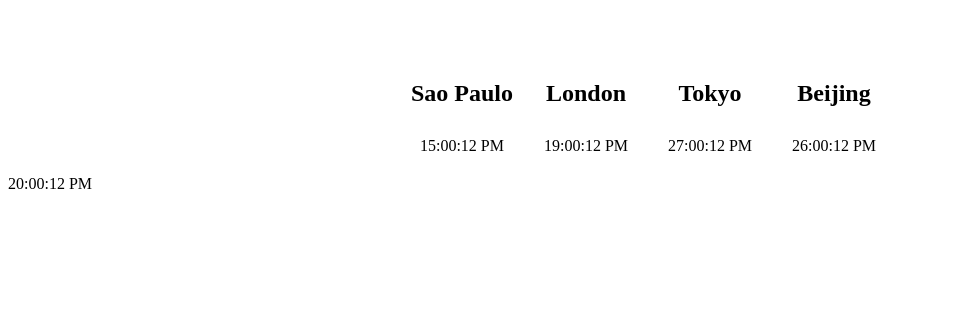
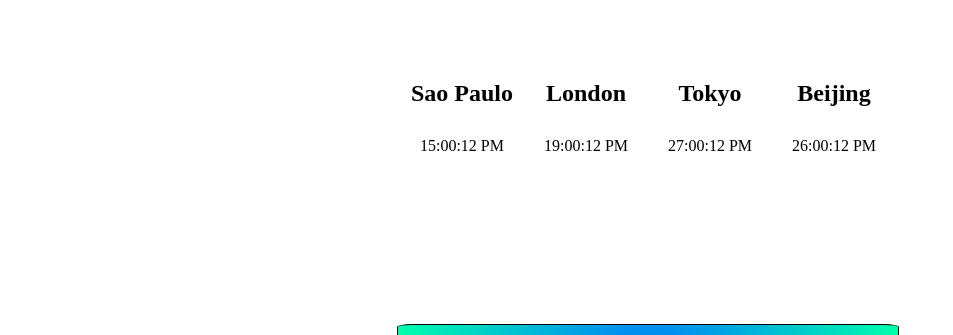
Before and after one commit to jSalern0/Javascript-challenges-2022, a plain HTML site: page challenge 2/index.html in a window 1280 px wide. Shown: the top 335 px of the page, without its empty margins (0-953 px from the left). Drawn offline with Linux system fonts and the light colour scheme.

Commit message:
css for the clocks

```diff
--- a/challenge 2/styles/mystyle.css
+++ b/challenge 2/styles/mystyle.css
@@ -15,3 +15,32 @@ body {
   margin: 10px;
   align-items: center;
 }
+
+.container {
+/*  background-image: radial-gradient(circle, #0077ff 0%, #00ffaa 100%); */
+/*  background-color: black; */
+  display: flex;
+  flex-direction: column;
+  justify-content: center;
+  align-items: center;
+  height: 50vh;
+}
+
+.clockAms {
+  align-items: center;
+
+/*  background-color: rgba(255, 255, 255, 0.5);*/
+  background-image: radial-gradient(circle, #0077ff 0%, #00ffaa 100%);
+  border: 1px solid #000;
+  border-radius: 3%;
+  color: #fff;
+  display: flex;
+  font-size: 60px;
+  justify-content: center;
+  height: 100px;
+  width: 500px;
+}
+
+.h2 {
+
+}
```
